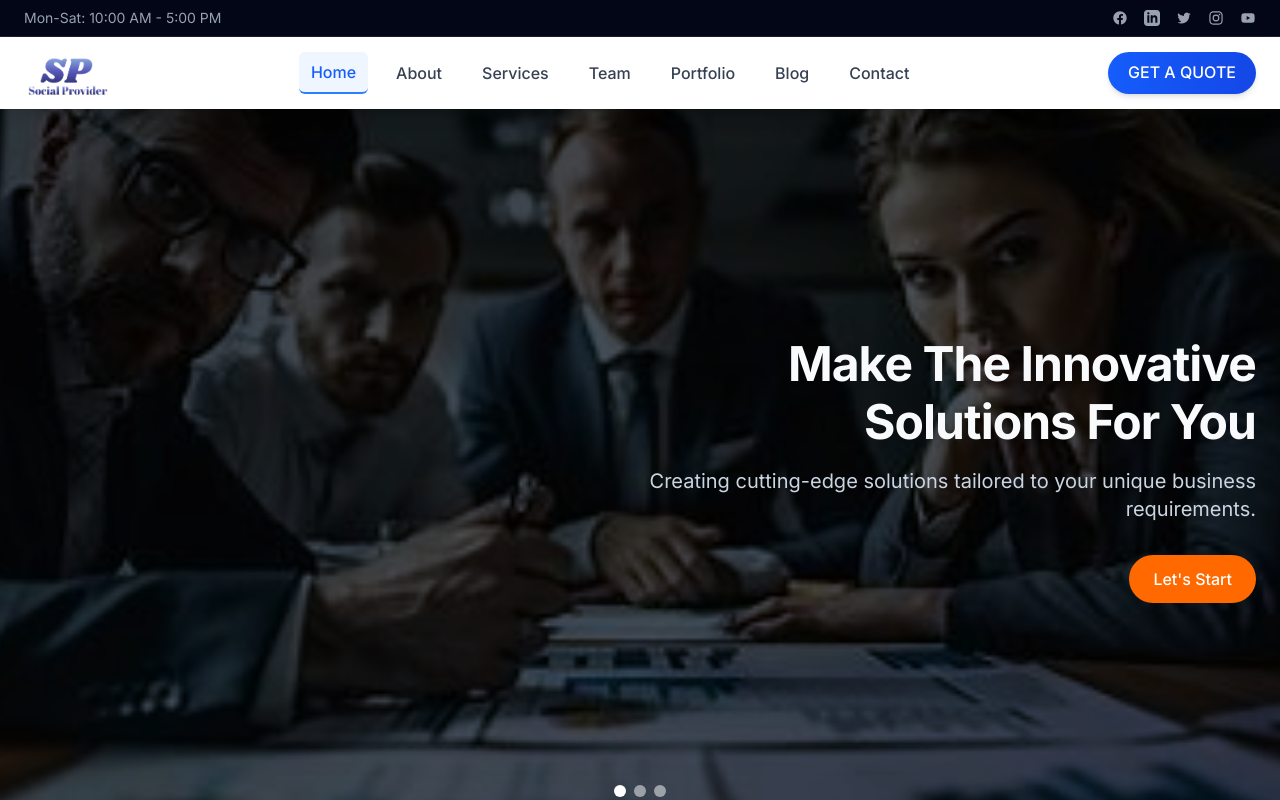
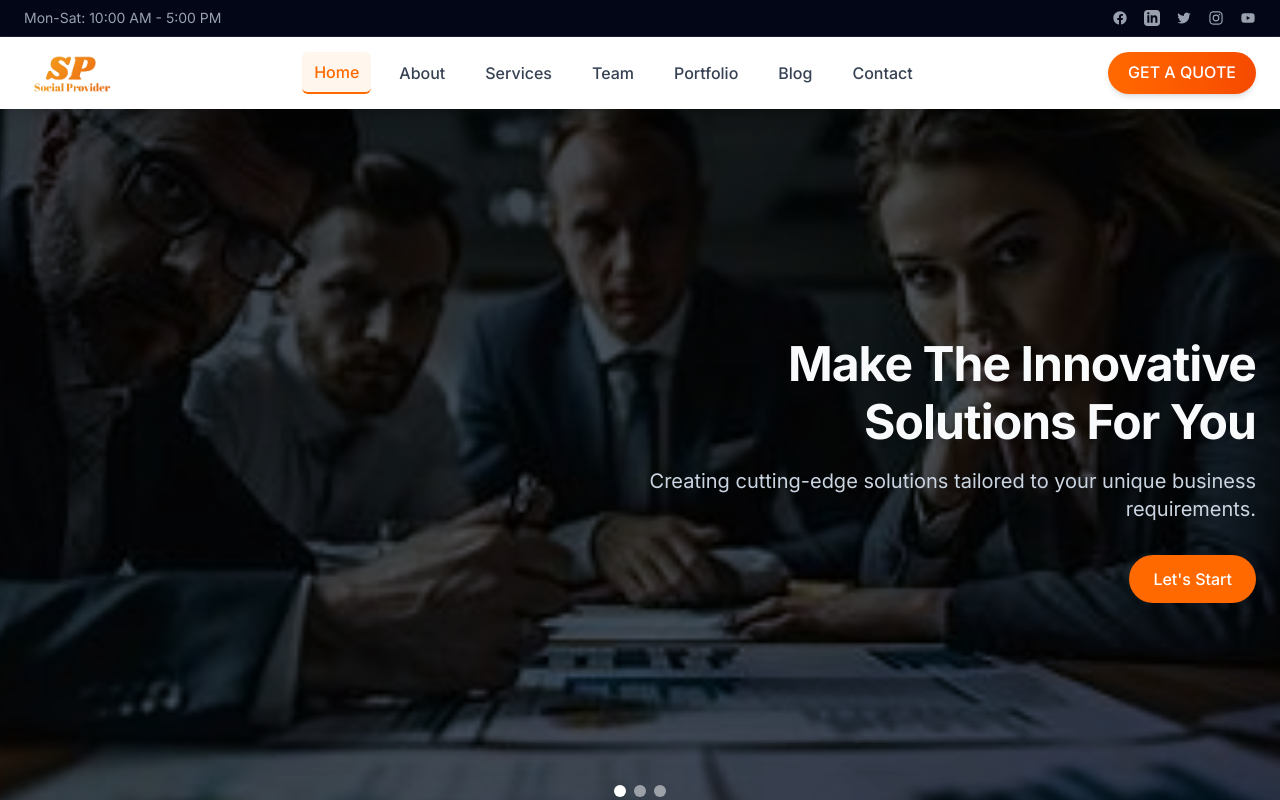
Before and after one commit to Ahmad25908/client, a Next.js app: page / in a window 1280 px wide. Shown: the top 800 px of the page. Built offline with nearby package versions, Linux system fonts and the light colour scheme.

Commit message:
Feature: Updated navigation styling with orange accents and fixed contact form field order

```diff
--- a/src/components/sections/Navigation.tsx
+++ b/src/components/sections/Navigation.tsx
@@ -47,8 +47,8 @@ export default function Navigation() {
               href={item.path}
               className={`px-3 py-2 rounded-md font-medium transition-all duration-300 text-sm lg:text-base
                 ${isActive(item.path)
-                  ? "text-blue-600 bg-blue-50 border-b-2 border-blue-500"
-                  : "text-gray-700 hover:text-blue-600 hover:bg-gray-50"}
+                  ? "text-orange-500 bg-orange-50 border-b-2 border-orange-500"
+                  : "text-gray-700 hover:text-orange-500 hover:bg-gray-50"}
               `}
             >
               {item.label}
@@ -61,7 +61,7 @@ export default function Navigation() {
           {/* CTA */}
           <Link
             href="/contact"
-            className="hidden md:inline-block bg-gradient-to-r from-blue-600 to-blue-700 hover:from-blue-700 hover:to-blue-800 text-white px-5 py-2 rounded-full font-medium transition-all duration-300 shadow-md hover:shadow-lg"
+            className="hidden md:inline-block bg-gradient-to-r from-orange-500 to-orange-600 hover:from-orange-600 hover:to-orange-700 text-white px-5 py-2 rounded-full font-medium transition-all duration-300 shadow-md hover:shadow-lg"
           >
             GET A QUOTE
           </Link>
@@ -87,7 +87,7 @@ export default function Navigation() {
                 key={idx}
                 href={item.path}
                 className={`py-3 px-4 rounded-lg font-medium transition-colors text-left
-                  ${isActive(item.path) ? "bg-blue-50 text-blue-600 border-l-4 border-blue-500" : "text-gray-700 hover:bg-gray-50 hover:text-blue-600"}
+                  ${isActive(item.path) ? "bg-orange-50 text-orange-500 border-l-4 border-orange-500" : "text-gray-700 hover:bg-gray-50 hover:text-orange-500"}
                 `}
                 onClick={() => setMobileMenuOpen(false)}
               >
@@ -96,7 +96,7 @@ export default function Navigation() {
             ))}
             <Link
               href="/contact"
-              className="mt-2 text-center bg-gradient-to-r from-blue-600 to-blue-700 hover:from-blue-700 hover:to-blue-800 text-white py-3 rounded-full font-medium transition-all duration-300"
+              className="mt-2 text-center bg-gradient-to-r from-orange-500 to-orange-600 hover:from-orange-600 hover:to-orange-700 text-white py-3 rounded-full font-medium transition-all duration-300"
               onClick={() => setMobileMenuOpen(false)}
             >
               GET A QUOTE
```
Also changed, not shown: public/logo.jpg.
